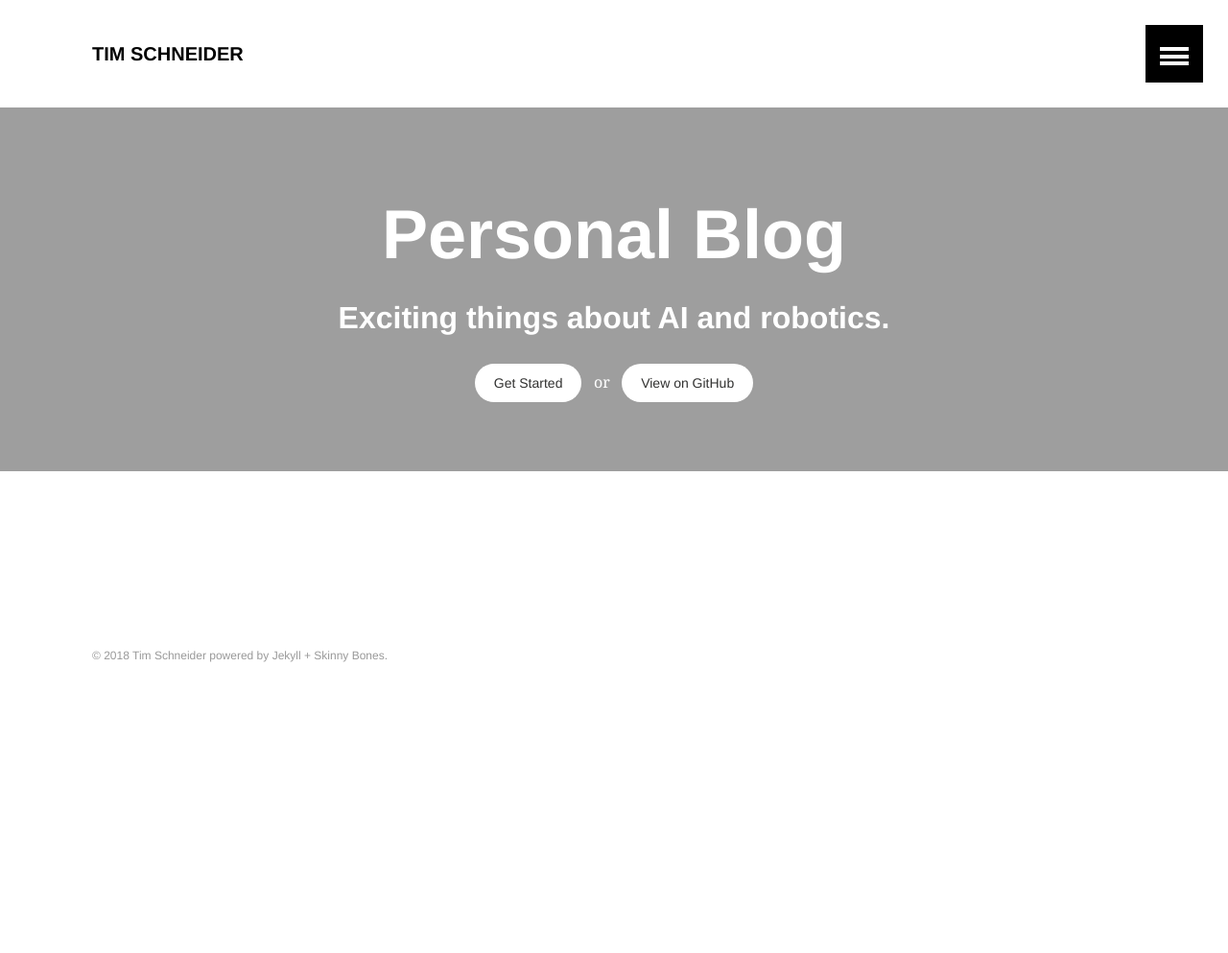
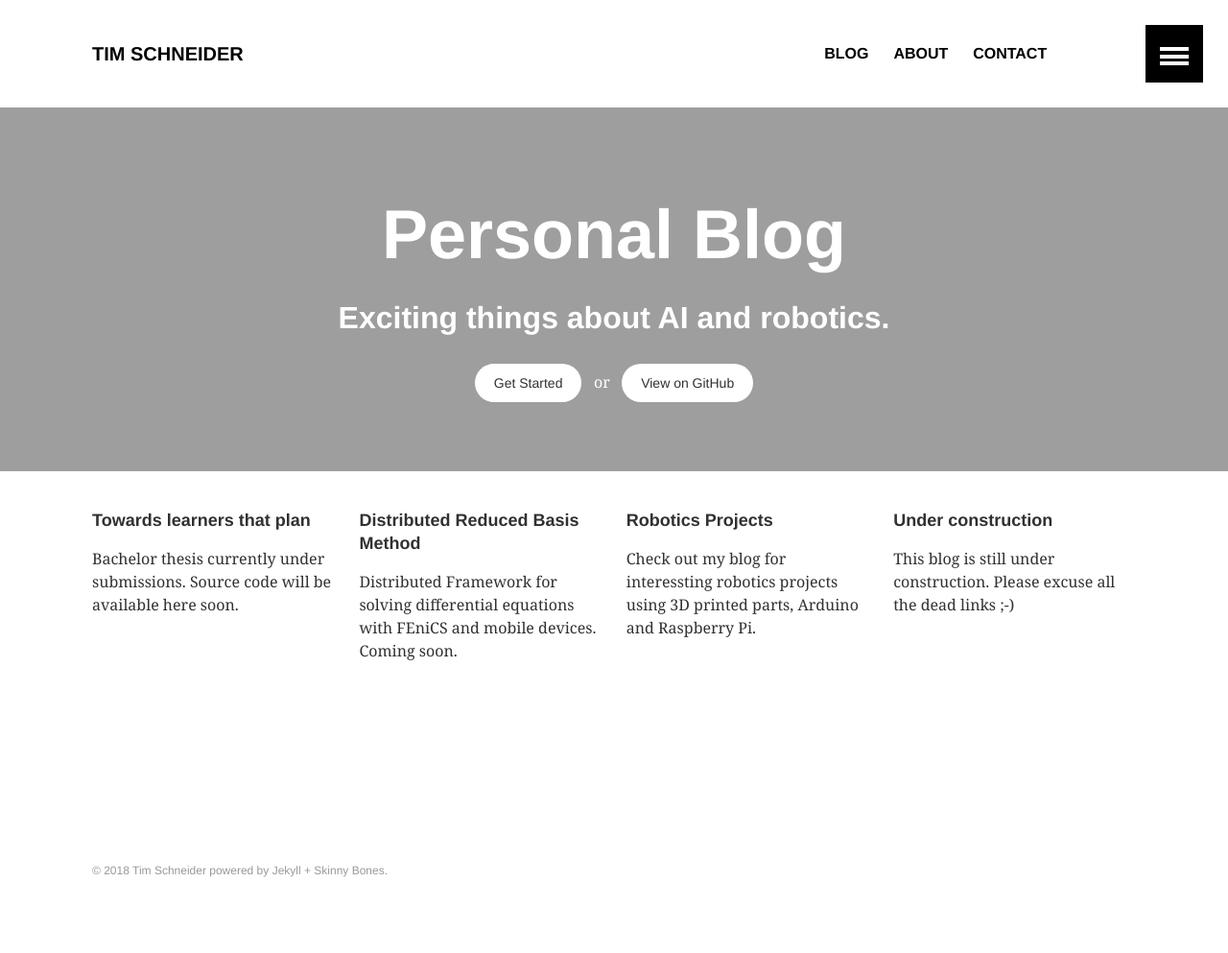
Before and after one commit to TimPhillip/timphillip.github.io, a Jekyll site: the page built from index.md, in a window 1280 px wide. Shown: the whole page at 96% size. Built offline with Jekyll 4.4.1, drawn with Linux system fonts in a browser that asks for light colours; before the commit the page ends 900 px from its top, so only the background shows below that.

Commit message:
more content

```diff
--- a/index.md
+++ b/index.md
@@ -6,7 +6,25 @@ image:
 ---
 
 <div class="tiles">
-{% for post in site.posts %}
-	{% include post-grid.html %}
-{% endfor %}
+
+<div class="tile">
+  <h2 class="post-title">Towards learners that plan</h2>
+  <p class="post-excerpt">Bachelor thesis currently under submissions. Source code will be available here soon.</p>
+</div><!-- /.tile -->
+
+<div class="tile">
+  <h2 class="post-title">Distributed Reduced Basis Method</h2>
+  <p class="post-excerpt">Distributed Framework for solving differential equations with FEniCS and mobile devices. Coming soon.</p>
+</div><!-- /.tile -->
+
+<div class="tile">
+  <h2 class="post-title">Robotics Projects</h2>
+  <p class="post-excerpt">Check out my blog for interessting robotics projects using 3D printed parts, Arduino and Raspberry Pi.</p>
+</div><!-- /.tile -->
+
+<div class="tile">
+  <h2 class="post-title">Under construction</h2>
+  <p class="post-excerpt">This blog is still under construction. Please excuse all the dead links ;-)</p>
+</div><!-- /.tile -->
+
 </div><!-- /.tiles -->
```
Also changed, not shown: _data/navigation.yml (+12 -2 lines), 2 other files.
